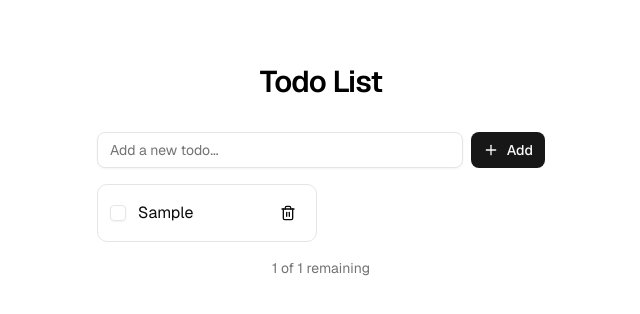
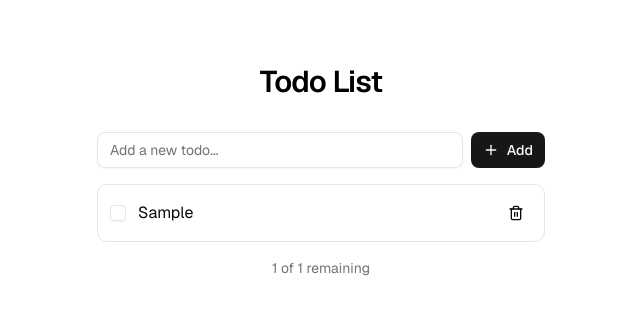
Before and after one commit to Yu-Kashiro/test-automation-2, a Next.js app: page / in a window 1280 px wide. Both pictures are taken after typing "Sample" into the empty fields and a click on the button "Add". Shown: the top 314 px of the page, without its empty margins (319-959 px from the left). Built offline with nearby package versions, Linux system fonts and the light colour scheme.

Commit message:
fix: update todo list structure to use <ul> and <li> for better semantics

```diff
--- a/components/todo-list.tsx
+++ b/components/todo-list.tsx
@@ -57,22 +57,23 @@ export function TodoList() {
         </Button>
       </div>
 
-      <div className="grid grid-cols-2 gap-2" data-testid="todo-list">
+      <ul className="space-y-2" data-testid="todo-list">
         {todos.length === 0 ? (
-          <p className="col-span-2 text-center text-muted-foreground py-8" data-testid="empty-message">
+          <li className="text-center text-muted-foreground py-8 list-none" data-testid="empty-message">
             No todos yet. Add one above!
-          </p>
+          </li>
         ) : (
           todos.map((todo) => (
-            <TodoItem
-              key={todo.id}
-              todo={todo}
-              onToggle={toggleTodo}
-              onDelete={deleteTodo}
-            />
+            <li key={todo.id} className="list-none">
+              <TodoItem
+                todo={todo}
+                onToggle={toggleTodo}
+                onDelete={deleteTodo}
+              />
+            </li>
           ))
         )}
-      </div>
+      </ul>
 
       {todos.length > 0 && (
         <p className="text-sm text-muted-foreground text-center" data-testid="todo-count">
```
